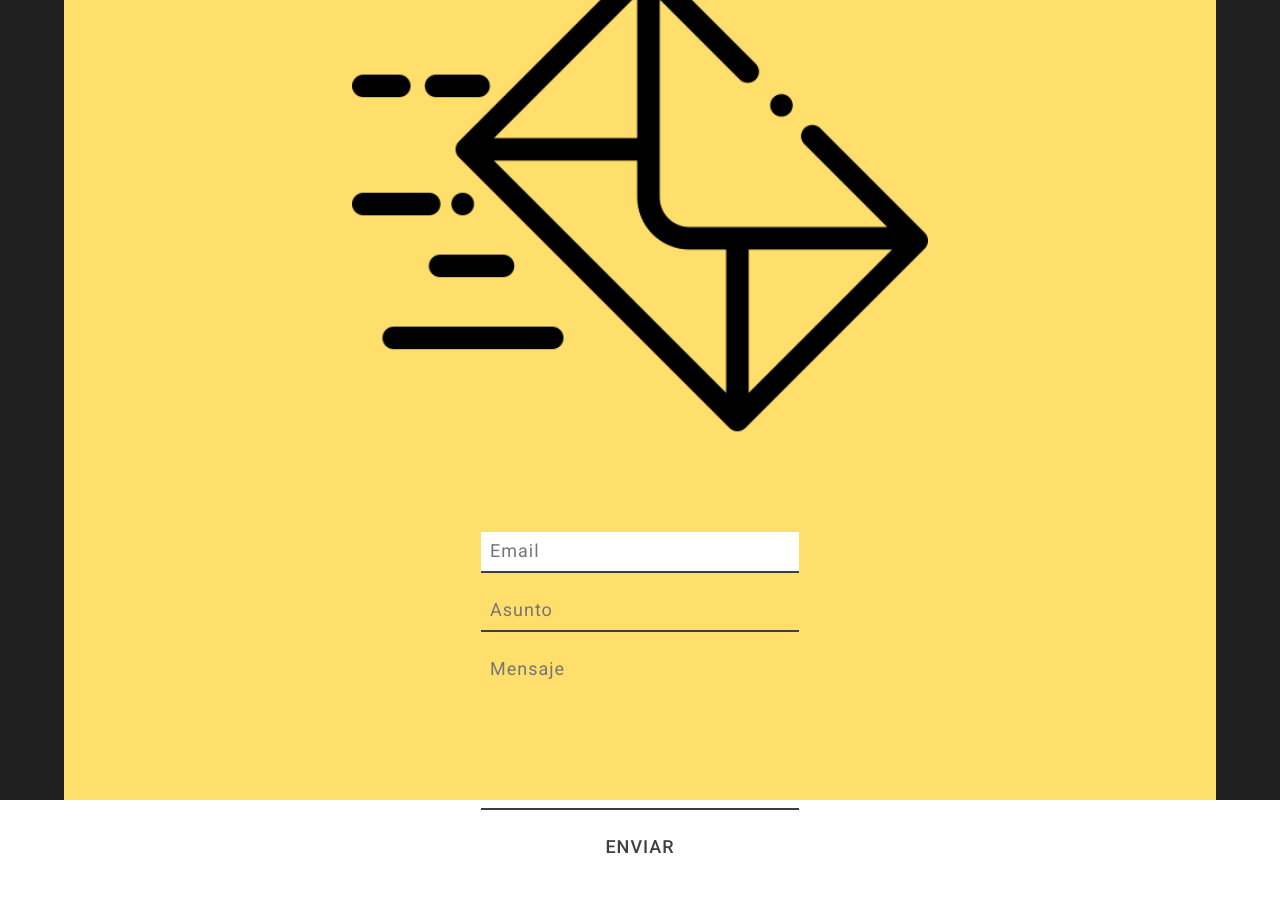
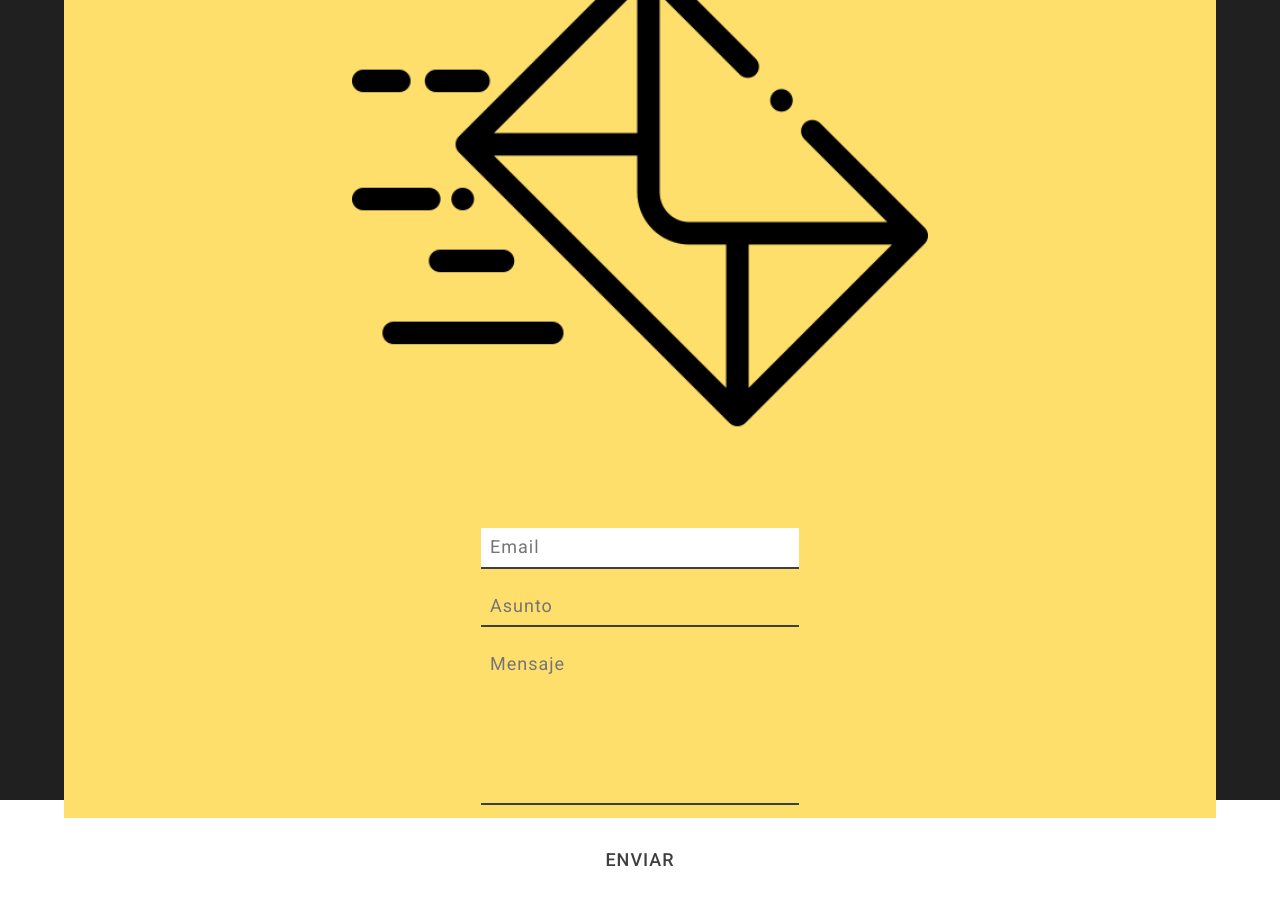
Before and after one commit to VitaminaCxD/formulario, a plain HTML site: page index.html in a window 1280 px wide. Drawn offline with Linux system fonts and the light colour scheme.

Commit message:
Cambios al tamaño del botón y demás cambios

```diff
--- a/css/style.css
+++ b/css/style.css
@@ -26,7 +26,7 @@
 
 .container {
     width: 90%;
-    min-height: 90vh;
+    min-height: 100%;
     padding: 1rem 0;
     display: flex;
     flex-direction: column;
@@ -97,9 +97,10 @@
 }
 
 .formulario__button {
-    margin: .5rem 0;
+    margin-top: 1.5rem;
     padding: .5rem;
-    min-width: 300px;
+    min-width: 250px;
+    align-self: center;
     border: none;
     outline: none;
     background: var(--white);
```
